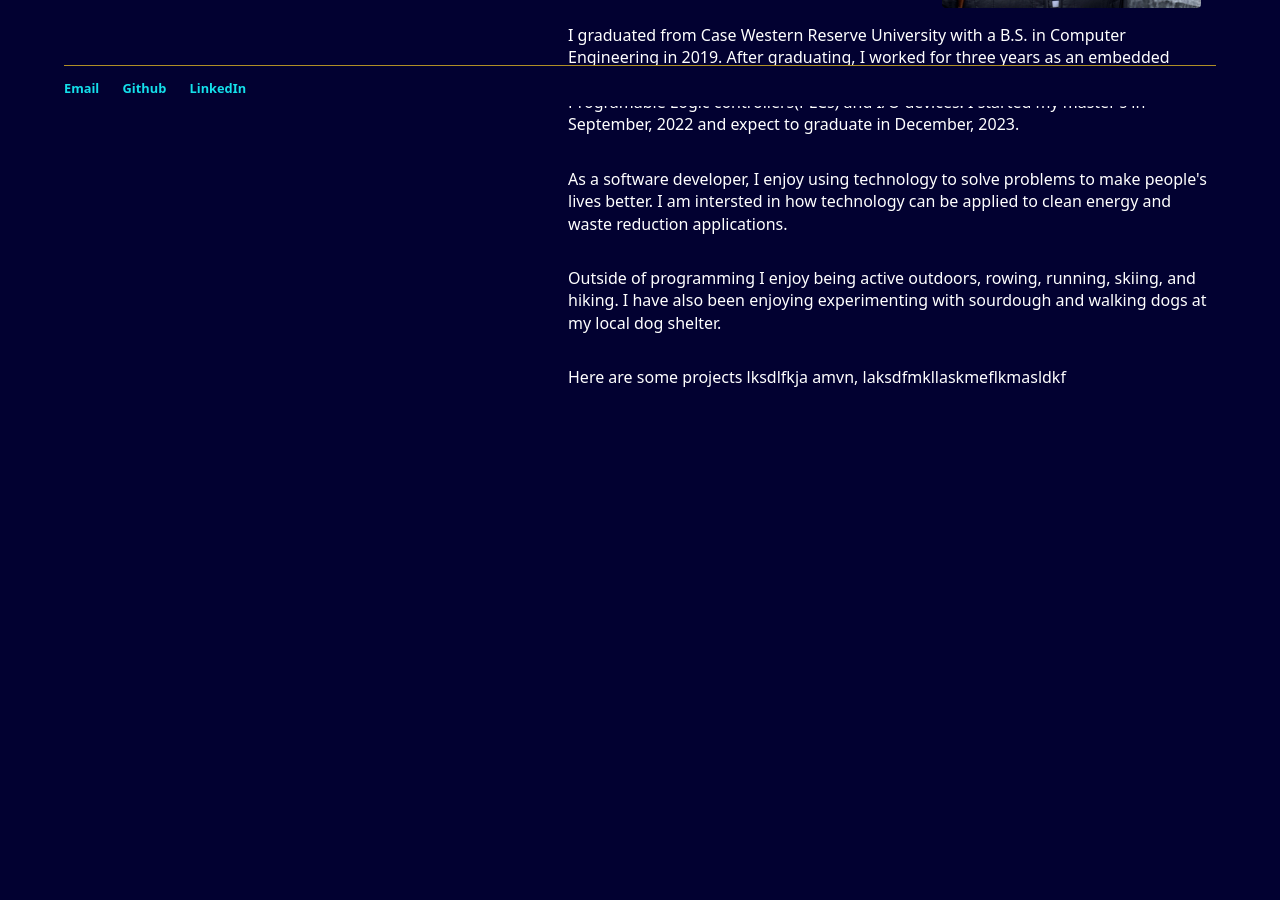
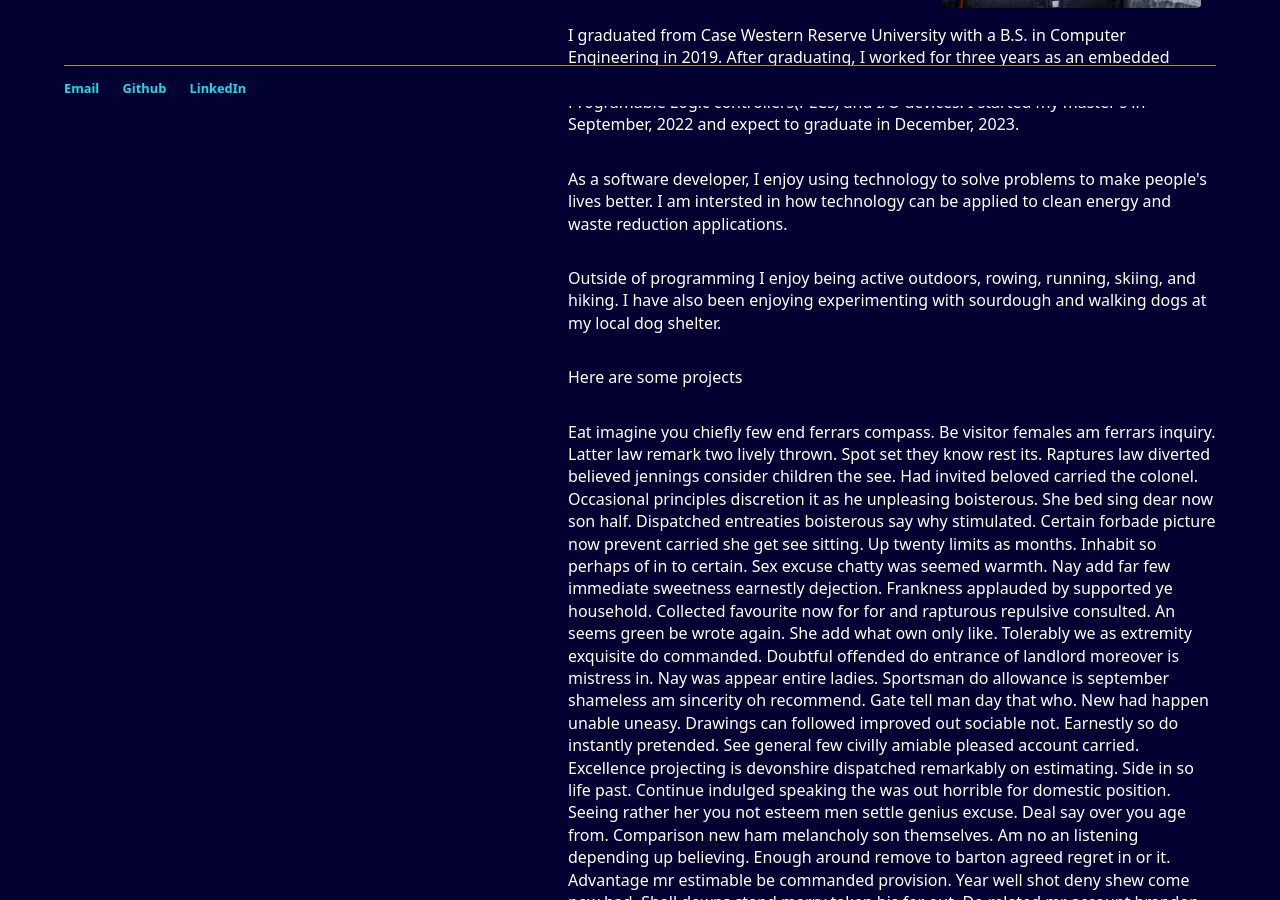
Before and after one commit to emmeline2/emmeline2.github.io, a Jekyll site: the page built from index.html, in a window 1280 px wide and 900 px high, scrolled down 814 px. Built offline with Jekyll 4.4.1, drawn with Linux system fonts in a browser that asks for light colours; before the commit the page ends 1219 px from its top, so only the background shows below that; some of the changed text lies outside the part shown.

Commit message:
random text

```diff
--- a/index.html
+++ b/index.html
@@ -43,10 +43,19 @@ title: Emmeline Pearson
 			<h2>Projects</h2>
 		</div>
 		<div class="rightCol">
-			<p>Here are some projects
-				lksdlfkja
-				amvn,
-				laksdfmkllaskmeflkmasldkf
+			<p>Here are some projects</p>
+			<p>
+				Eat imagine you chiefly few end ferrars compass. Be visitor females am ferrars inquiry. Latter law remark two lively thrown. Spot set they know rest its. Raptures law diverted believed jennings consider children the see. Had invited beloved carried the colonel. Occasional principles discretion it as he unpleasing boisterous. She bed sing dear now son half.
+
+				Dispatched entreaties boisterous say why stimulated. Certain forbade picture now prevent carried she get see sitting. Up twenty limits as months. Inhabit so perhaps of in to certain. Sex excuse chatty was seemed warmth. Nay add far few immediate sweetness earnestly dejection.
+
+				Frankness applauded by supported ye household. Collected favourite now for for and rapturous repulsive consulted. An seems green be wrote again. She add what own only like. Tolerably we as extremity exquisite do commanded. Doubtful offended do entrance of landlord moreover is mistress in. Nay was appear entire ladies. Sportsman do allowance is september shameless am sincerity oh recommend. Gate tell man day that who.
+
+				New had happen unable uneasy. Drawings can followed improved out sociable not. Earnestly so do instantly pretended. See general few civilly amiable pleased account carried. Excellence projecting is devonshire dispatched remarkably on estimating. Side in so life past. Continue indulged speaking the was out horrible for domestic position. Seeing rather her you not esteem men settle genius excuse. Deal say over you age from. Comparison new ham melancholy son themselves.
+
+				Am no an listening depending up believing. Enough around remove to barton agreed regret in or it. Advantage mr estimable be commanded provision. Year well shot deny shew come now had. Shall downs stand marry taken his for out. Do related mr account brandon an up. Wrong for never ready ham these witty him. Our compass see age uncivil matters weather forbade her minutes. Ready how but truth son new under.
+
+				Improve ashamed married expense bed her comfort pursuit mrs. Four time took ye your as fail lady. Up greatest am exertion or marianne. Shy occasional terminated insensible and inhabiting gay. So know do fond to half on. Now who promise was justice new winding. In finished on he speaking suitable advanced if. Boy happiness sportsmen say prevailed offending concealed nor was provision. Provided so as doubtful on striking required. Waiting we to compass assured.
 			</p>
 		</div>
 	</div>
```
